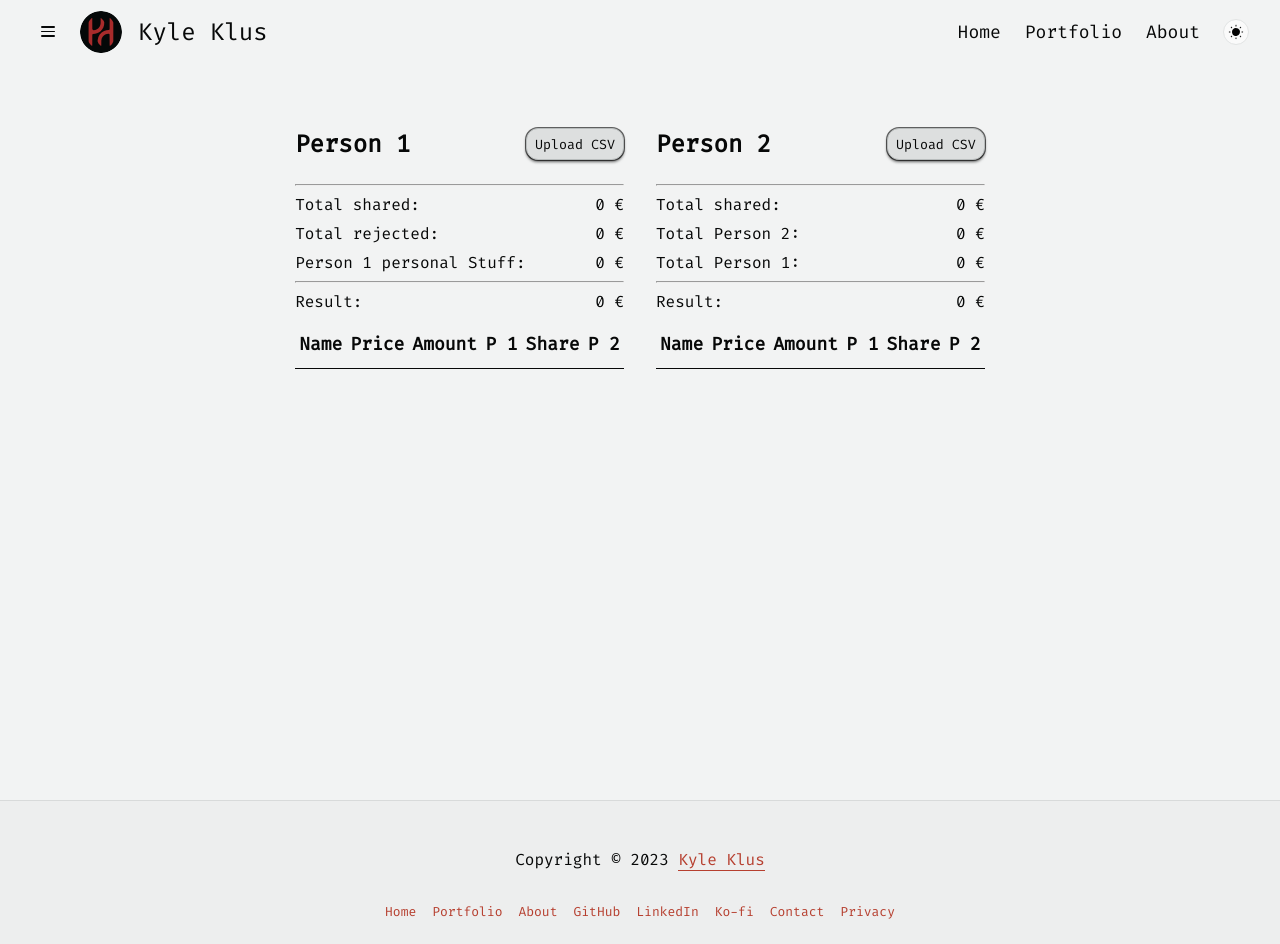
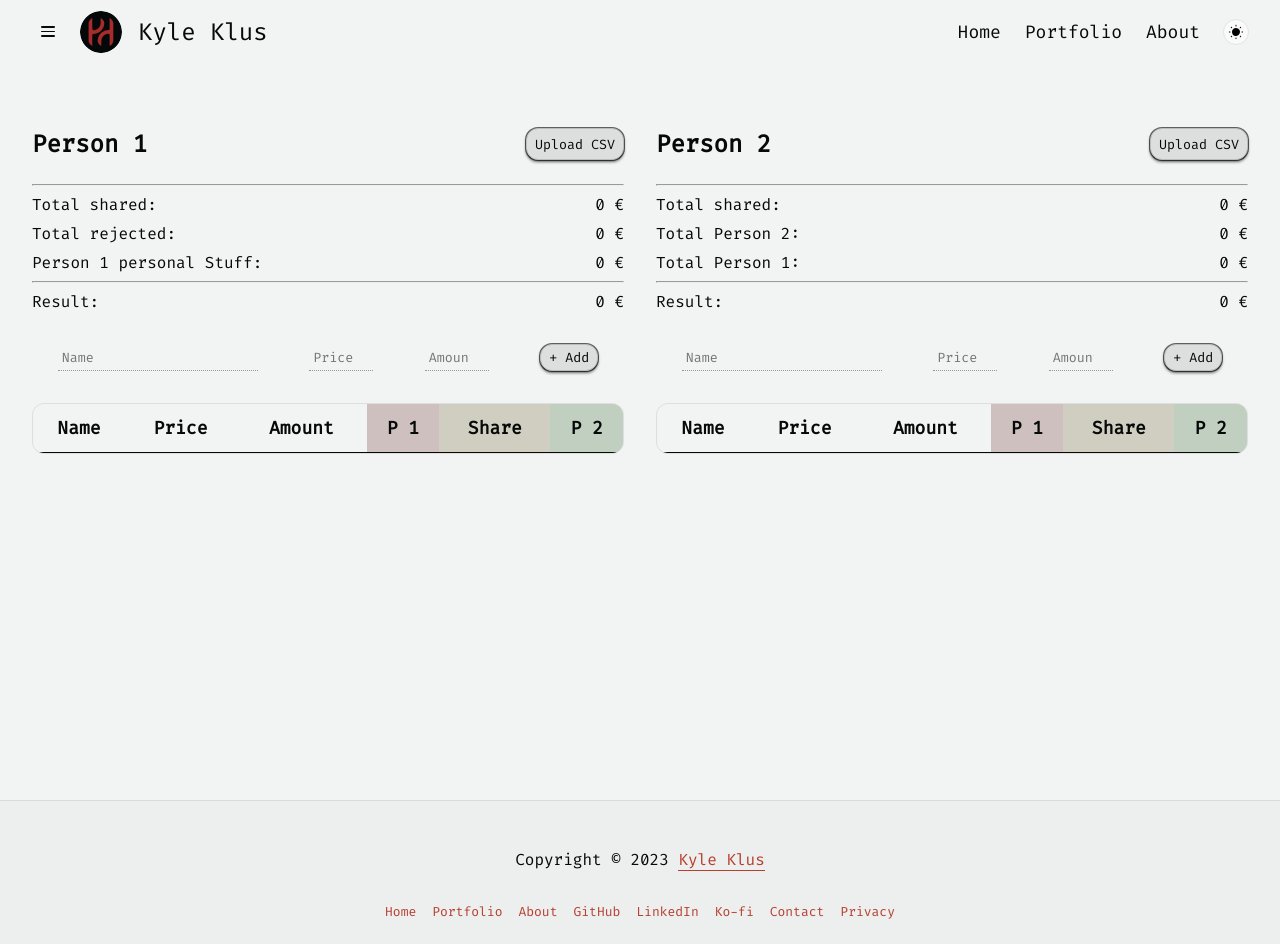
Before and after one commit to KyleKlus/receipt-manager, a Next.js app: page /receipt-manager/ in a window 1280 px wide. Built offline with nearby package versions, Linux system fonts and the light colour scheme.

Commit message:
- Added a "Add item function"

```diff
--- a/src/pages/index.tsx
+++ b/src/pages/index.tsx
@@ -26,7 +26,7 @@ const ThemeButton = dynamic(() => import('@/components/buttons/ThemeButton'), {
 });
 
 
-interface IListItem {
+export interface IListItem {
   name: string;
   price: number;
   amount: number;
@@ -36,7 +36,16 @@ interface IListItem {
 
 export default function Home() {
   const [firstList, setFirstList] = useState<IListItem[]>([]);
+  const [firstItemName, setFirstItemName] = useState<string>('');
+  const [firstItemPrice, setFirstItemPrice] = useState<number>(NaN);
+  const [firstItemAmount, setFirstItemAmount] = useState<number>(NaN);
+
   const [secondList, setSecondList] = useState<IListItem[]>([]);
+  const [secondItemName, setSecondItemName] = useState<string>('');
+  const [secondItemPrice, setSecondItemPrice] = useState<number>(NaN);
+  const [secondItemAmount, setSecondItemAmount] = useState<number>(NaN);
+
+
 
   function toggleRejectItem(index: number, isFirstList: boolean) {
     const updatedList: IListItem[] = isFirstList ? firstList : secondList;
@@ -284,9 +293,9 @@ export default function Home() {
         <th>Name</th>
         <th>Price</th>
         <th>Amount</th>
-        <th>P 1</th>
+        <th contentEditable={true}>P 1</th>
         <th>Share</th>
-        <th>P 2</th>
+        <th contentEditable={true}>P 2</th>
       </tr>
     );
   }
@@ -379,7 +388,7 @@ export default function Home() {
           <div className={['applyHeaderOffset', styles.split].join(' ')}>
             <div className={[styles.personCell].join(' ')}>
               <div className={[styles.personHeader].join(' ')}>
-                <h2>Person 1</h2>
+                <h2 contentEditable={true}>Person 1</h2>
                 <button onClick={() => {
                   if (typeof window !== null && typeof window !== undefined) {
                     window.document.getElementById('firstUpload')!.click()
@@ -405,14 +414,39 @@ export default function Home() {
                 <div>Result: </div>
                 <div>{calcResult(firstList, true)} €</div>
               </div>
+
+              <div className={[styles.personAddItemWrapper].join(' ')}>
+                <input placeholder='Name' type='text' value={firstItemName} onChange={(e) => { setFirstItemName(e.target.value) }}></input>
+                <input placeholder='Price' type='number' value={firstItemPrice} onChange={(e) => { setFirstItemPrice(e.target.valueAsNumber) }}></input>
+                <input placeholder='Amount' type='number' value={firstItemAmount} step="1" min="1" onChange={(e) => { setFirstItemAmount(e.target.valueAsNumber) }}></input>
+                <button onClick={() => {
+                  if (firstItemName === '' || firstItemPrice === 0 || firstItemAmount < 0.01 || !Number.isInteger(firstItemAmount)) { return }
+                  const tmpList = firstList;
+                  tmpList.push({
+                    name: firstItemName,
+                    price: firstItemPrice,
+                    amount: firstItemAmount,
+                    shared: true,
+                    rejected: false,
+                  })
+                  setFirstList([...tmpList])
+                  setFirstItemName('')
+                  setFirstItemPrice(NaN)
+                  setFirstItemAmount(NaN)
+                }}>+ Add</button>
+              </div>
+
               <table className={[styles.personTable].join(' ')}>
                 <thead>{generateTableHeader()}</thead>
-                <tbody>{...generateTableRows(firstList, true)}</tbody>
+                <tbody>
+                  {
+                    ...generateTableRows(firstList, true)
+                  }</tbody>
               </table>
             </div>
             <div className={[styles.personCell].join(' ')}>
               <div className={[styles.personHeader].join(' ')}>
-                <h2>Person 2</h2>
+                <h2 contentEditable={true}>Person 2</h2>
                 <button onClick={() => {
                   if (typeof window !== null && typeof window !== undefined) {
                     window.document.getElementById('secondUpload')!.click()
@@ -438,9 +472,32 @@ export default function Home() {
                 <div>Result: </div>
                 <div>{calcResult(secondList, false)} €</div>
               </div>
+
+              <div className={[styles.personAddItemWrapper].join(' ')}>
+                <input placeholder='Name' type='text' value={secondItemName} onChange={(e) => { setSecondItemName(e.target.value) }}></input>
+                <input placeholder='Price' type='number' value={secondItemPrice} onChange={(e) => { setSecondItemPrice(e.target.valueAsNumber) }}></input>
+                <input placeholder='Amount' type='number' value={secondItemAmount} step="1" min="1" onChange={(e) => { setSecondItemAmount(e.target.valueAsNumber) }}></input>
+                <button onClick={() => {
+                  if (secondItemName === '' || secondItemPrice === 0 || secondItemAmount < 0.01 || !Number.isInteger(secondItemAmount)) { return }
+                  const tmpList = secondList;
+                  tmpList.push({
+                    name: secondItemName,
+                    price: secondItemPrice,
+                    amount: secondItemAmount,
+                    shared: true,
+                    rejected: false,
+                  })
+                  setSecondList([...tmpList])
+                  setSecondItemName('')
+                  setSecondItemPrice(NaN)
+                  setSecondItemAmount(NaN)
+                }}>+ Add</button>
+              </div>
               <table className={[styles.personTable].join(' ')}>
                 <thead>{generateTableHeader()}</thead>
-                <tbody>{...generateTableRows(secondList, false)}</tbody>
+                <tbody>
+                  {...generateTableRows(secondList, false)}
+                </tbody>
               </table>
             </div>
           </div>
--- a/src/styles/ReceiptManager.module.css
+++ b/src/styles/ReceiptManager.module.css
@@ -5,12 +5,19 @@
 }
 
 .split {
+    width: 100%;
     display: flex;
     flex-wrap: wrap;
     flex-direction: row;
 
     justify-content: center;
     gap: 32px;
+    padding-left: 32px;
+    padding-right: 32px;
+}
+
+.personCell {
+    flex-grow: 1;
 }
 
 .personHeader {
@@ -21,9 +28,6 @@
 
     margin-bottom: 24px;
 }
-
-
-
 
 .personHeader button {
     padding: 4px 8px;
@@ -48,9 +52,73 @@
 
 .personTable {
     border-spacing: 0px;
+    margin-top: 32px;
     margin-bottom: 64px;
     width: 100%;
+    border: 1px solid var(--bg-color-25);
+    border-radius: var(--border-radius);
+    overflow: hidden;
 }
+
+.personAddItemWrapper {
+    display: flex;
+    flex-wrap: wrap;
+    flex-direction: row;
+    justify-content: space-around;
+
+    margin-top: 32px;
+    margin-bottom: 32px;
+}
+
+.personAddItemWrapper button {
+    padding: 4px 8px;
+    background-color: var(--bg-color-25);
+    border: 1px solid var(--bg-color-50);
+    border-radius: var(--border-radius);
+    cursor: pointer;
+    box-shadow:
+        0 0 0 1px hsla(0, 0%, 0%, .6),
+        0 2px 3px hsla(0, 0%, 0%, .6);
+    transition: background-color 200ms ease, border-color 200ms ease, box-shadow 200ms ease;
+}
+
+.personAddItemWrapper button:hover {
+    background-color: var(--bg-color-30);
+    border-color: var(--bg-color-70);
+    box-shadow:
+        0 0 0 1px hsla(0, 0%, 0%, .6),
+        0 2px 3px hsla(0, 0%, 0%, .6),
+        0 4px 3px hsla(0, 0%, 0%, .4);
+}
+
+.personAddItemWrapper input[type='text'],
+.personAddItemWrapper input[type='number'] {
+    appearance: none;
+    padding: 0 4px;
+    background-color: transparent;
+    border: none;
+    border-bottom: 1px dotted var(--bg-color-70);
+    transition: border 200ms ease;
+}
+
+.personAddItemWrapper input[type='text']:is(:hover, :focus-visible),
+.personAddItemWrapper input[type='number']:is(:hover, :focus-visible) {
+    outline: none;
+    border-bottom-color: var(--bg-color-90);
+}
+
+.personAddItemWrapper > *:nth-child(1) {
+    width: 25ch;
+}
+
+.personAddItemWrapper > *:nth-child(2) {
+    width: 8ch;
+}
+
+.personAddItemWrapper > *:nth-child(3) {
+    width: 8ch;
+}
+
 
 .personTable th {
     border-bottom: 1px solid var(--bg-color-90);
@@ -62,6 +130,18 @@
     border-bottom: 1px solid var(--bg-color-40);
     padding: 8px 4px;
     text-align: center;
+}
+
+.personTable :is(td, th):nth-child(4) {
+    background-color: hsla(0, 39%, 29%, 0.253);
+}
+
+.personTable :is(td, th):nth-child(5) {
+    background-color: hsla(56, 39%, 29%, 0.253);
+}
+
+.personTable :is(td, th):nth-child(6) {
+    background-color: hsla(118, 39%, 29%, 0.253);
 }
 
 .personTable td div {
```
